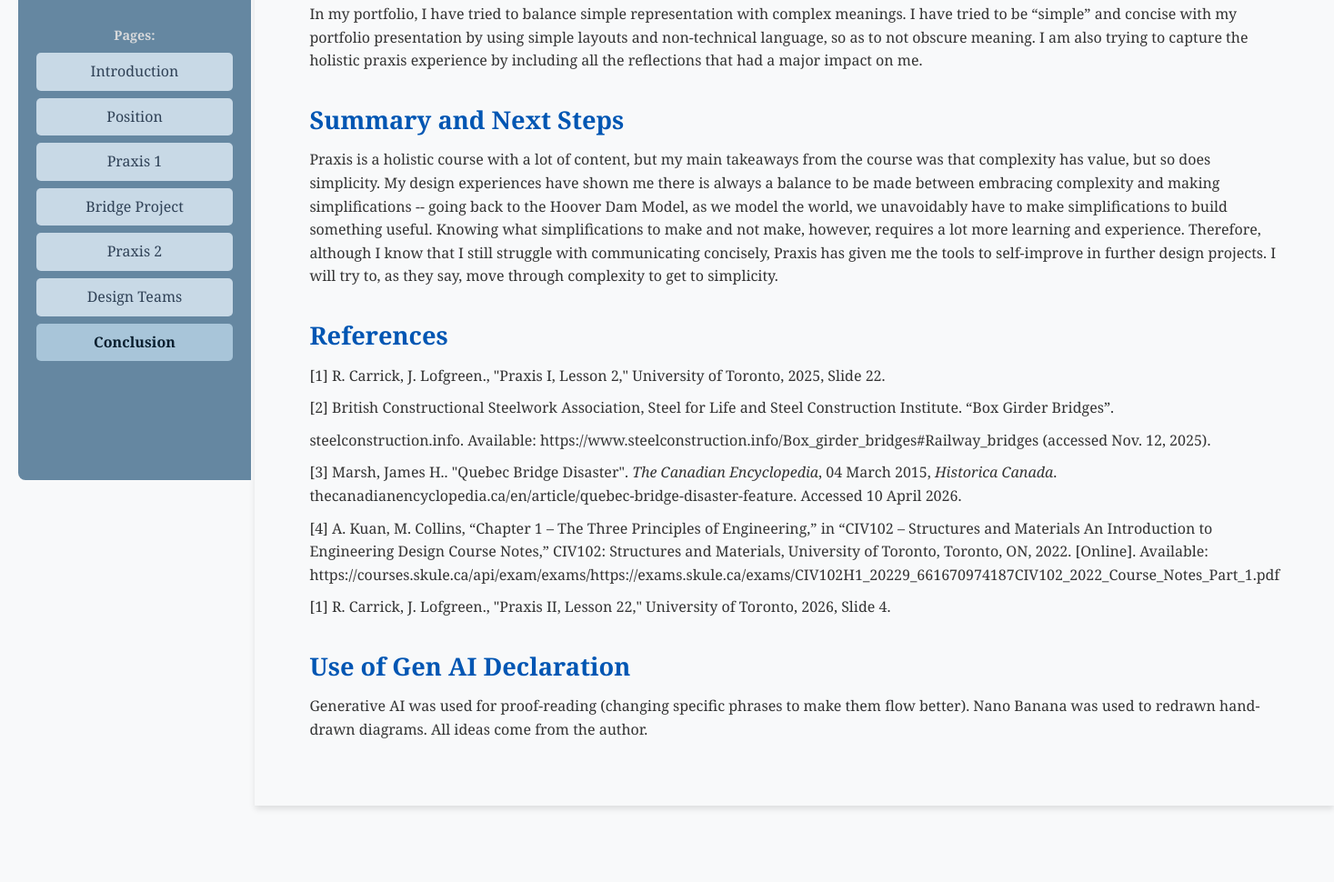
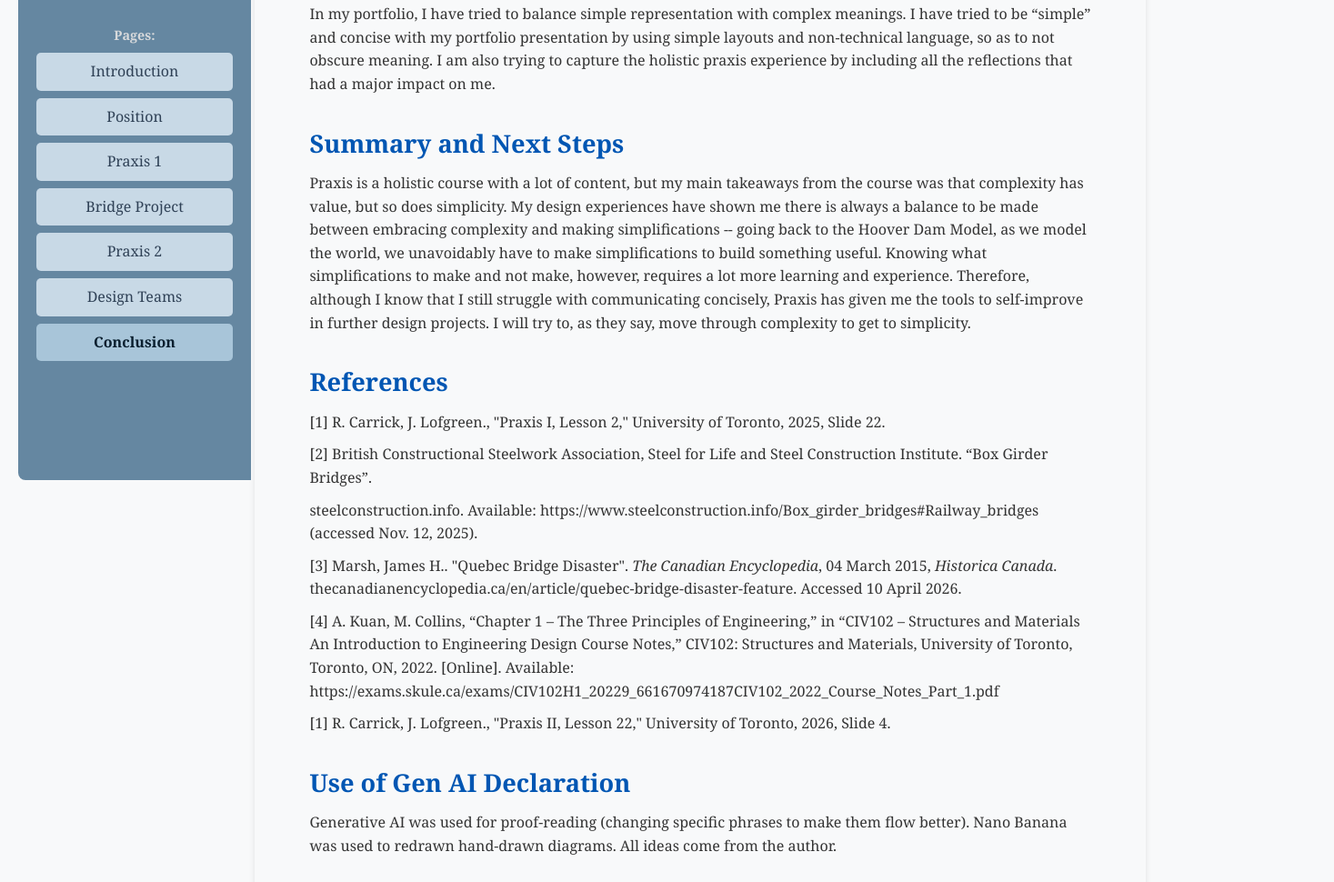
Before and after one commit to shaunaliu-github/shaunaliu-github.github.io, a plain HTML site: page conclusion.html in a window 1280 px wide. Shown: the part 252-1222 px from the top of the page at 91% size, 1467 px wide, since content can reach past the window. Before the commit the page ends 1158 px from the top, so only its background shows below. Drawn offline with Linux system fonts and the light colour scheme.

Commit message:
changed link

```diff
--- a/conclusion.html
+++ b/conclusion.html
@@ -62,7 +62,9 @@
         <p id="ref-3">[3] Marsh, James H.. "Quebec Bridge Disaster".  <em>The Canadian Encyclopedia</em>, 04 March 2015, <em>Historica Canada</em>.
             thecanadianencyclopedia.ca/en/article/quebec-bridge-disaster-feature. Accessed 10 April 2026.</p>
 
-        <p id="ref-4">[4] A. Kuan, M. Collins, “Chapter 1 – The Three Principles of Engineering,” in “CIV102 – Structures and Materials An Introduction to Engineering Design Course Notes,” CIV102: Structures and Materials, University of Toronto, Toronto, ON, 2022. [Online]. Available: https://courses.skule.ca/api/exam/exams/https://exams.skule.ca/exams/CIV102H1_20229_661670974187CIV102_2022_Course_Notes_Part_1.pdf</p>
+        <p id="ref-4">[4] A. Kuan, M. Collins, “Chapter 1 – The Three Principles of Engineering,” in “CIV102 – Structures and Materials An Introduction to Engineering Design Course Notes,” CIV102: Structures and Materials, University of Toronto, Toronto, ON, 2022. [Online]. Available:
+            https://exams.skule.ca/exams/CIV102H1_20229_661670974187CIV102_2022_Course_Notes_Part_1.pdf</p>
+
 
         <p id="ref-5">[1] R. Carrick, J. Lofgreen., "Praxis II, Lesson 22," University of Toronto, 2026, Slide 4.
 
```
